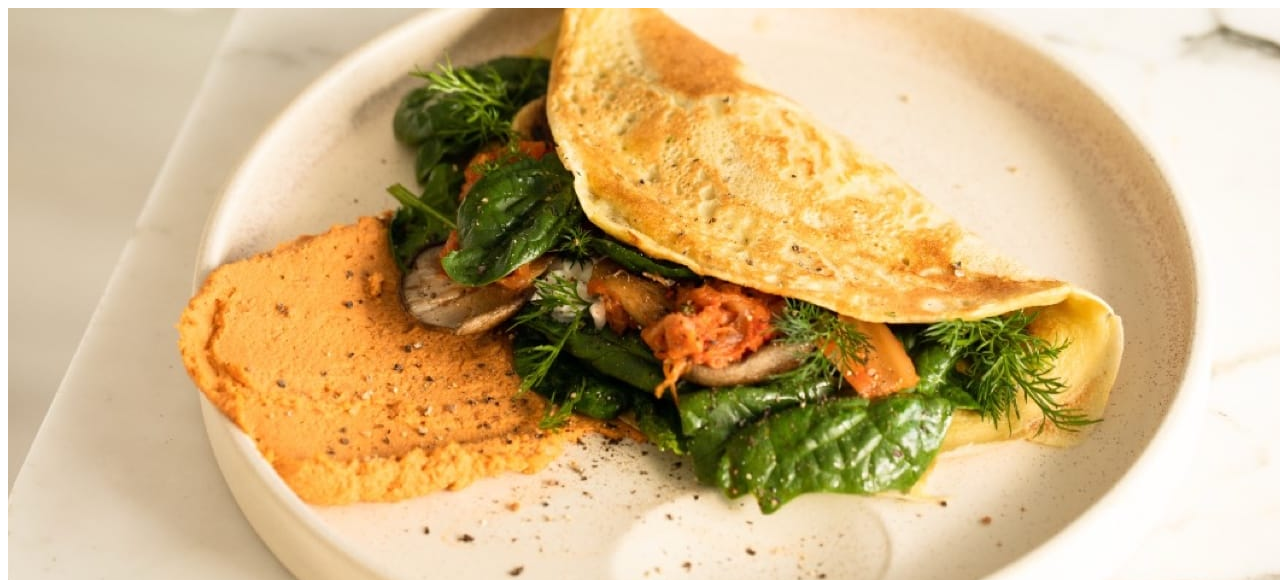
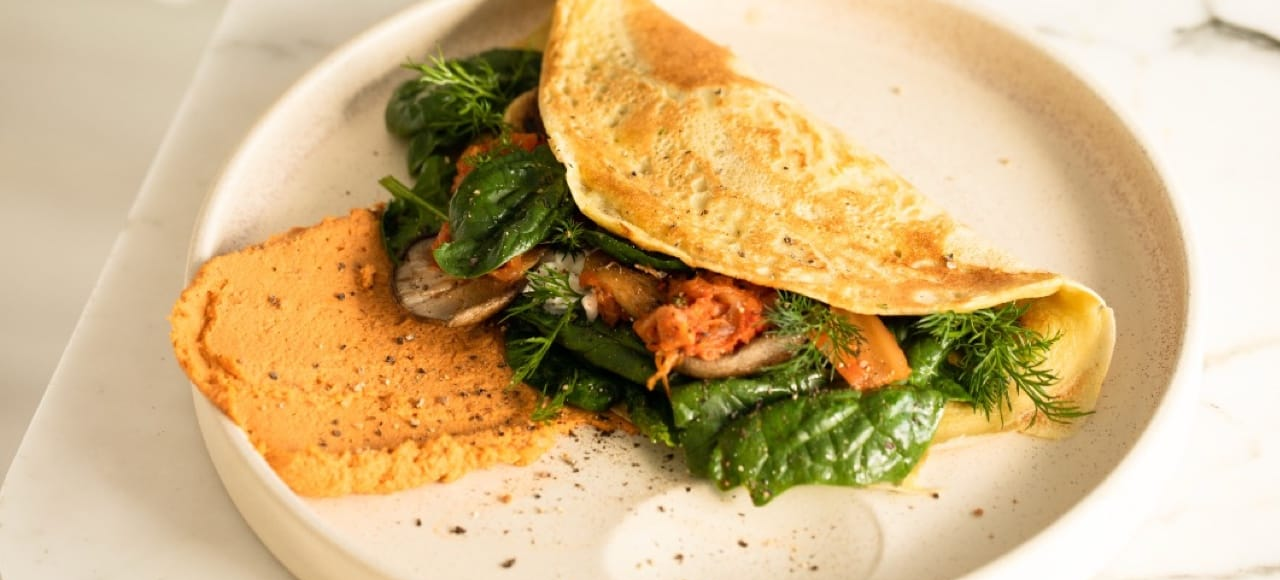
Before and after one commit to Stellamargy/recipe-page, a plain HTML site: page index.html in a window 1280 px wide. Shown: the top 580 px of the page. Drawn offline with Linux system fonts and the light colour scheme.

Commit message:
css reset and links css file to index.html

```diff
--- a/index.html
+++ b/index.html
@@ -13,6 +13,7 @@
     />
 
     <title>Frontend Mentor | Recipe page</title>
+    <link rel="stylesheet" href="styles/recipe-pg.css">
   </head>
   <body>
     <article>
--- a/styles/recipe-pg.css
+++ b/styles/recipe-pg.css
@@ -5,3 +5,9 @@
     --headings-font-family:"Young Serif", serif;
     --body-text-font-family:"Outfit", sans-serif;
 }
+
+*{
+    margin:0;
+    padding:0;
+    box-sizing: border-box;
+}
```
